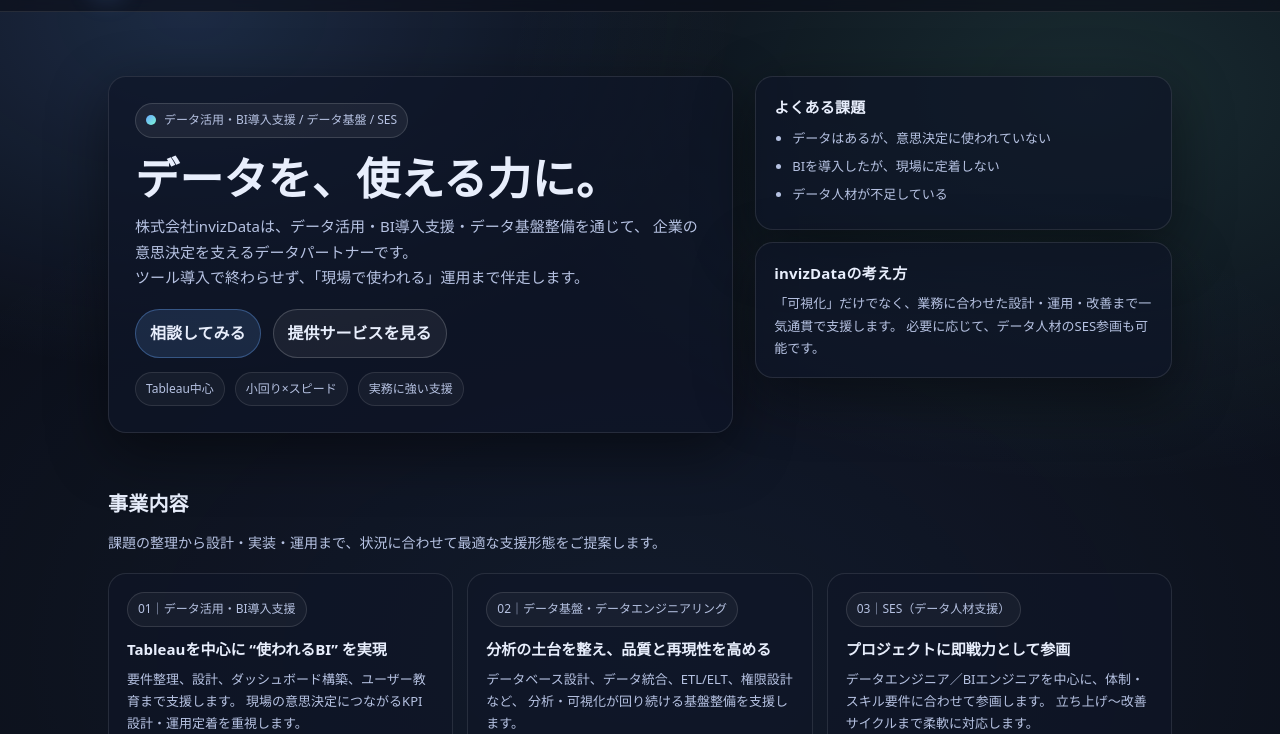
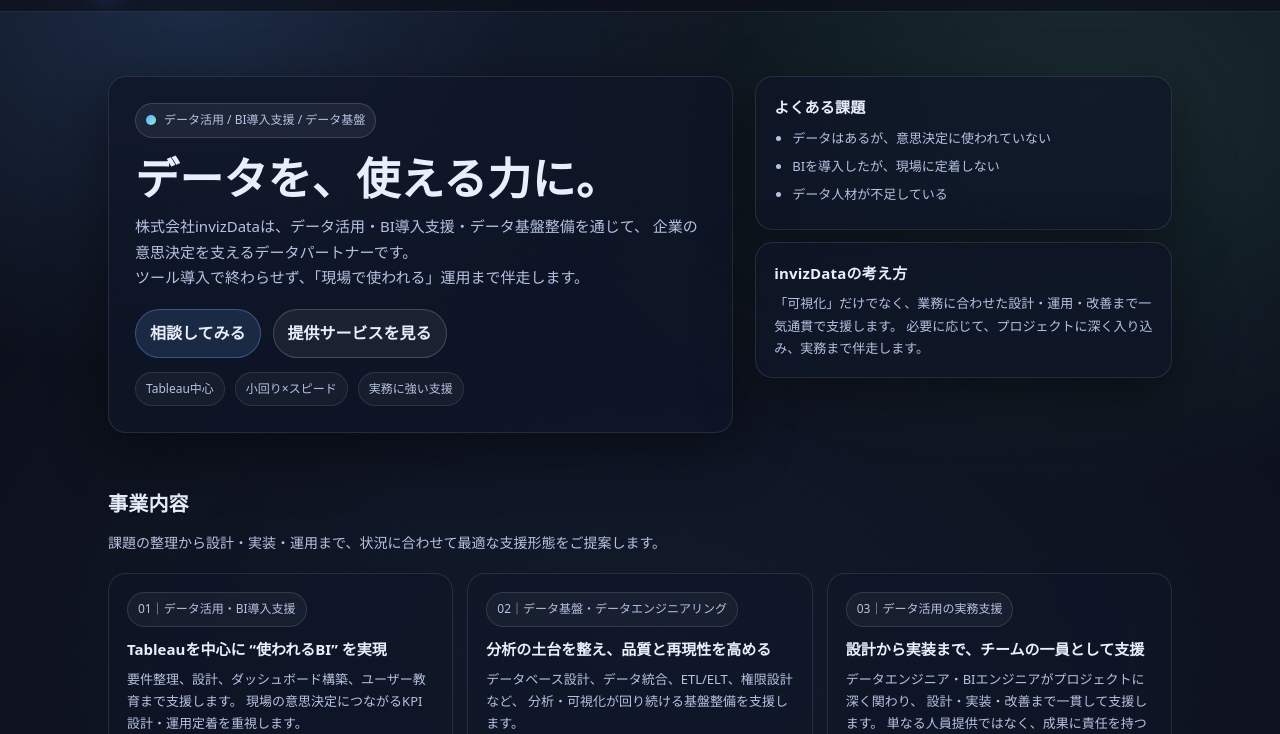
Before and after one commit to keita-invizdata/invizdata-web, a plain HTML site: page index.html in a window 1280 px wide. Shown: the part 66-800 px from the top of the page. Drawn offline with Linux system fonts and the light colour scheme.

Commit message:
Update index.html

```diff
--- a/index.html
+++ b/index.html
@@ -5,15 +5,15 @@
   <meta name="viewport" content="width=device-width, initial-scale=1" />
 
   <!-- ===== SEO (EDIT HERE) ===== -->
-  <title>株式会社invizData｜データ活用・BI導入支援・データ基盤・SES</title>
-  <meta name="description" content="株式会社invizDataは、データ活用・BI導入支援・データ基盤構築・SESを提供するデータ専門企業です。Tableauを中心に、実務に強い支援で意思決定を加速します。" />
+  <title>株式会社invizData｜データ活用・BI導入支援・データ基盤</title>
+  <meta name="description" content="株式会社invizDataは、データ活用・BI導入支援・データ基盤構築を提供するデータ専門企業です。Tableauを中心に、実務に強い支援で意思決定を加速します。" />
   <link rel="canonical" href="https://invizdata.com/" />
 
   <!-- ===== OGP (EDIT HERE) ===== -->
   <meta property="og:type" content="website" />
   <meta property="og:site_name" content="株式会社invizData" />
-  <meta property="og:title" content="株式会社invizData｜データ活用・BI導入支援・データ基盤・SES" />
-  <meta property="og:description" content="データを、使える力に。Tableauを中心に、BI導入からデータ基盤、SESまで実務に強い支援を提供します。" />
+  <meta property="og:title" content="株式会社invizData｜データ活用・BI導入支援・データ基盤" />
+  <meta property="og:description" content="データを、使える力に。Tableauを中心に、BI導入からデータ基盤まで実務に強い支援を提供します。" />
   <meta property="og:url" content="https://invizdata.com/" />
   <!-- OGP画像は後で差し替え（1200x630推奨） -->
   <meta property="og:image" content="https://invizdata.com/ogp.png" />
@@ -307,7 +307,7 @@
     <section class="hero">
       <div class="hero-grid">
         <div class="hero-card">
-          <span class="badge"><i></i> データ活用・BI導入支援 / データ基盤 / SES</span>
+          <span class="badge"><i></i> データ活用 / BI導入支援 / データ基盤</span>
 
           <!-- EDIT HERE: H1 + sub copy -->
           <h1>データを、使える力に。</h1>
@@ -343,7 +343,7 @@
             <h2>invizDataの考え方</h2>
             <p class="lead" style="margin:0; font-size:13px;">
               「可視化」だけでなく、業務に合わせた設計・運用・改善まで一気通貫で支援します。
-              必要に応じて、データ人材のSES参画も可能です。
+              必要に応じて、プロジェクトに深く入り込み、実務まで伴走します。
             </p>
           </div>
         </div>
@@ -366,6 +366,7 @@
             現場の意思決定につながるKPI設計・運用定着を重視します。
           </p>
         </div>
+
         <div class="card">
           <div class="pill">02｜データ基盤・データエンジニアリング</div>
           <h3>分析の土台を整え、品質と再現性を高める</h3>
@@ -374,12 +375,14 @@
             分析・可視化が回り続ける基盤整備を支援します。
           </p>
         </div>
+
         <div class="card">
-          <div class="pill">03｜SES（データ人材支援）</div>
-          <h3>プロジェクトに即戦力として参画</h3>
+          <div class="pill">03｜データ活用の実務支援</div>
+          <h3>設計から実装まで、チームの一員として支援</h3>
           <p>
-            データエンジニア／BIエンジニアを中心に、体制・スキル要件に合わせて参画します。
-            立ち上げ〜改善サイクルまで柔軟に対応します。
+            データエンジニア・BIエンジニアがプロジェクトに深く関わり、
+            設計・実装・改善まで一貫して支援します。
+            単なる人員提供ではなく、成果に責任を持つ支援を重視しています。
           </p>
         </div>
       </div>
@@ -443,7 +446,7 @@
 
           <div style="color:var(--muted)">事業内容</div>
           <div>
-            データ活用支援／BI導入支援／データ基盤構築／SES事業
+            データ活用支援／BI導入支援／データ基盤構築／データ活用の実務支援
           </div>
 
           <!-- EDIT HERE: Add if you want -->
@@ -462,7 +465,7 @@
     <section id="contact">
       <h2 class="section-title">お問い合わせ</h2>
       <p class="section-lead">
-        データ活用・BI導入・データ基盤・人材支援に関するご相談は、お気軽にご連絡ください。
+        データ活用・BI導入・データ基盤に関するご相談は、お気軽にご連絡ください。
       </p>
 
       <div class="contact">
@@ -484,7 +487,7 @@
       <div class="wrap" style="padding:0;">
         <div style="display:flex; justify-content:space-between; gap:10px; flex-wrap:wrap;">
           <div>© <span id="y"></span> invizData</div>
-          <div style="color:rgba(232,238,252,.55)">Data enablement / BI / Engineering / SES</div>
+          <div style="color:rgba(232,238,252,.55)">Data enablement / BI / Engineering</div>
         </div>
       </div>
     </footer>
```
